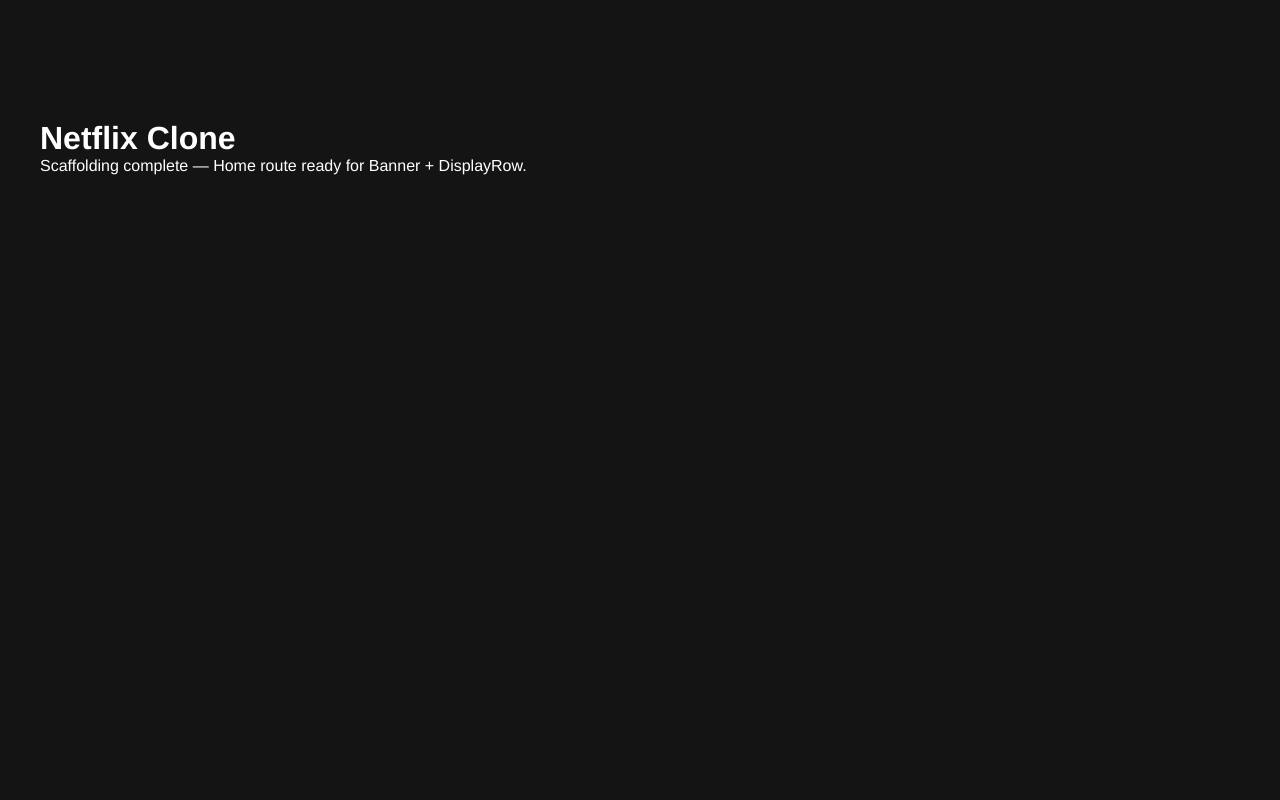
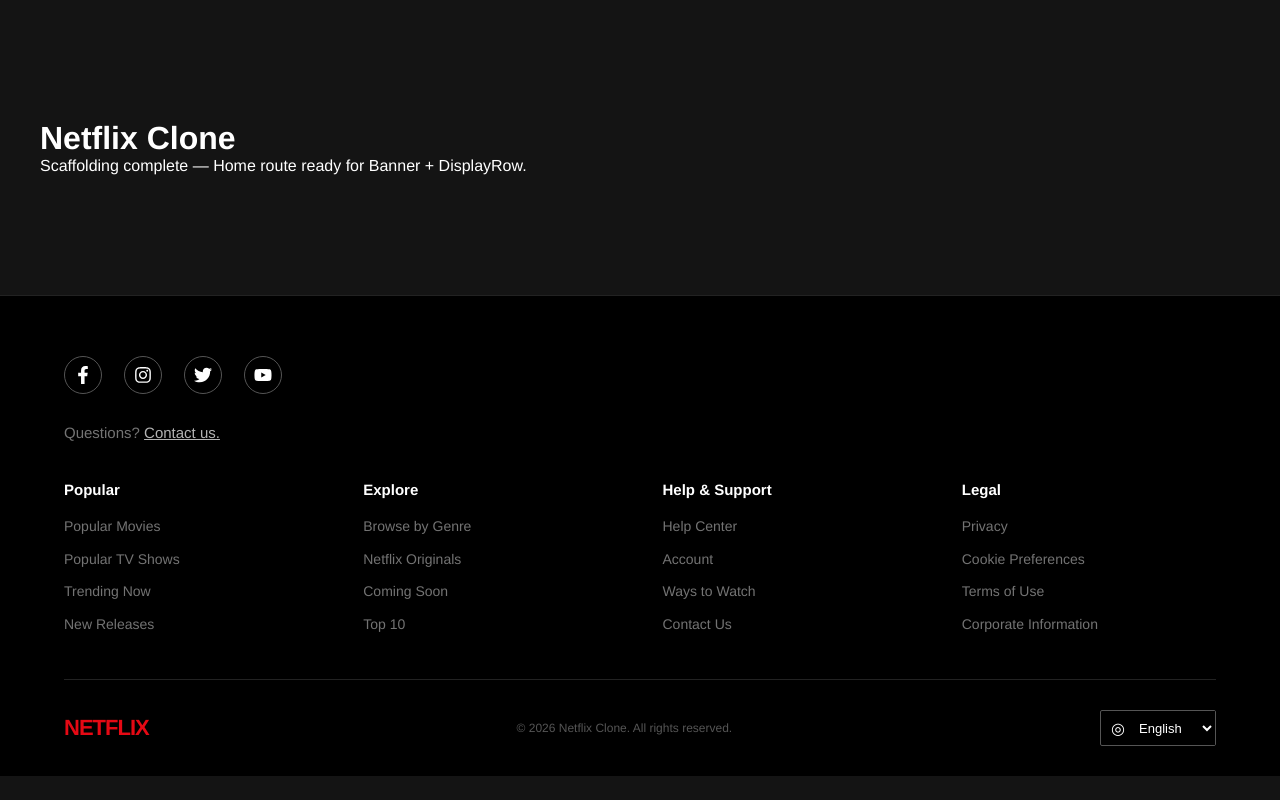
Before and after one commit to MekuanintT/Netflix_clone, a React (Vite) app: page / in a window 1280 px wide. Built offline with nearby package versions, Linux system fonts and the light colour scheme.

Commit message:
create footer folder,footer.jsx,footer.module.css and add content for footer.jsx

```diff
--- a/src/App.jsx
+++ b/src/App.jsx
@@ -1,7 +1,7 @@
 import { Routes, Route } from "react-router-dom";
 // Layout pieces will be added as they're built (Header in T-07, Footer in T-09)
 // import Header from "./components/Header/Header";
-// import Footer from "./components/Footer/Footer";
+import Footer from "./components/Footer/Footer.jsx";
 // import Home from "./components/Home/Home";
 
 function App() {
@@ -19,7 +19,7 @@
           }
         />
       </Routes>
-      {/* <Footer /> */}
+      <Footer />
     </div>
   );
 }
--- /dev/null
+++ b/src/components/Footer/footer.jsx
@@ -0,0 +1,134 @@
+import React from "react";
+import { FaFacebookF, FaInstagram, FaTwitter, FaYoutube } from "react-icons/fa";
+import styles from "./footer.module.css";
+
+const footerColumns = [
+  {
+    title: "Popular",
+    links: [
+      "Popular Movies",
+      "Popular TV Shows",
+      "Trending Now",
+      "New Releases",
+    ],
+  },
+  {
+    title: "Explore",
+    links: ["Browse by Genre", "Netflix Originals", "Coming Soon", "Top 10"],
+  },
+  {
+    title: "Help & Support",
+    links: ["Help Center", "Account", "Ways to Watch", "Contact Us"],
+  },
+  {
+    title: "Legal",
+    links: [
+      "Privacy",
+      "Cookie Preferences",
+      "Terms of Use",
+      "Corporate Information",
+    ],
+  },
+];
+
+const Footer = () => {
+  const handleLinkClick = (event) => {
+    event.preventDefault();
+  };
+
+  return (
+    <footer className={styles.footer}>
+      <div className={styles.container}>
+        {/* Social Links */}
+        <div className={styles.socialSection}>
+          <a
+            href="#"
+            className={styles.socialLink}
+            aria-label="Facebook"
+            onClick={handleLinkClick}
+          >
+            <FaFacebookF />
+          </a>
+
+          <a
+            href="#"
+            className={styles.socialLink}
+            aria-label="Instagram"
+            onClick={handleLinkClick}
+          >
+            <FaInstagram />
+          </a>
+
+          <a
+            href="#"
+            className={styles.socialLink}
+            aria-label="Twitter"
+            onClick={handleLinkClick}
+          >
+            <FaTwitter />
+          </a>
+
+          <a
+            href="#"
+            className={styles.socialLink}
+            aria-label="YouTube"
+            onClick={handleLinkClick}
+          >
+            <FaYoutube />
+          </a>
+        </div>
+
+        {/* Help Text */}
+        <p className={styles.questions}>
+          Questions?{" "}
+          <a href="#" onClick={handleLinkClick}>
+            Contact us.
+          </a>
+        </p>
+
+        {/* Footer Columns */}
+        <div className={styles.columns}>
+          {footerColumns.map((column) => (
+            <div className={styles.column} key={column.title}>
+              <h3 className={styles.columnTitle}>{column.title}</h3>
+
+              <ul className={styles.linkList}>
+                {column.links.map((link) => (
+                  <li key={link}>
+                    <a href="#" onClick={handleLinkClick}>
+                      {link}
+                    </a>
+                  </li>
+                ))}
+              </ul>
+            </div>
+          ))}
+        </div>
+
+        {/* Bottom Section */}
+        <div className={styles.bottomSection}>
+          <div className={styles.logo}>NETFLIX</div>
+
+          <p className={styles.copyright}>
+            © {new Date().getFullYear()} Netflix Clone. All rights reserved.
+          </p>
+
+          <div className={styles.languageSelector}>
+            <span className={styles.globe}>◎</span>
+            <select
+              className={styles.language}
+              defaultValue="English"
+              aria-label="Language"
+            >
+              <option value="English">English</option>
+              <option value="Spanish">Español</option>
+              <option value="French">Français</option>
+            </select>
+          </div>
+        </div>
+      </div>
+    </footer>
+  );
+};
+
+export default Footer;
--- /dev/null
+++ b/src/components/Footer/footer.module.css
@@ -0,0 +1,294 @@
+.footer {
+  width: 100%;
+  background: #000;
+  color: #737373;
+  border-top: 1px solid #222;
+  padding: 60px 0 30px;
+}
+
+.container {
+  width: min(90%, 1200px);
+  margin: 0 auto;
+}
+
+/* =========================
+   Social Section
+========================= */
+
+.socialSection {
+  display: flex;
+  align-items: center;
+  gap: 22px;
+  margin-bottom: 28px;
+}
+
+.socialLink {
+  width: 38px;
+  height: 38px;
+  display: flex;
+  align-items: center;
+  justify-content: center;
+
+  color: #fff;
+  font-size: 18px;
+  text-decoration: none;
+
+  border: 1px solid #555;
+  border-radius: 50%;
+
+  transition:
+    color 0.2s ease,
+    border-color 0.2s ease,
+    background-color 0.2s ease,
+    transform 0.2s ease;
+}
+
+.socialLink:hover {
+  color: #fff;
+  background: #e50914;
+  border-color: #e50914;
+  transform: translateY(-2px);
+}
+
+/* =========================
+   Questions
+========================= */
+
+.questions {
+  margin: 0 0 35px;
+  font-size: 15px;
+  line-height: 1.5;
+}
+
+.questions a {
+  color: #b3b3b3;
+  text-decoration: underline;
+  transition: color 0.2s ease;
+}
+
+.questions a:hover {
+  color: #fff;
+}
+
+/* =========================
+   Columns
+========================= */
+
+.columns {
+  display: grid;
+  grid-template-columns: repeat(4, 1fr);
+  gap: 45px;
+  padding-bottom: 45px;
+  border-bottom: 1px solid #222;
+}
+
+.columnTitle {
+  margin: 0 0 18px;
+
+  color: #fff;
+  font-size: 15px;
+  font-weight: 600;
+  line-height: 1.3;
+}
+
+.linkList {
+  display: flex;
+  flex-direction: column;
+  gap: 13px;
+
+  margin: 0;
+  padding: 0;
+
+  list-style: none;
+}
+
+.linkList a {
+  color: #737373;
+  font-size: 14px;
+  line-height: 1.4;
+  text-decoration: none;
+
+  transition:
+    color 0.2s ease,
+    padding-left 0.2s ease;
+}
+
+.linkList a:hover {
+  color: #fff;
+  padding-left: 3px;
+}
+
+/* =========================
+   Bottom Section
+========================= */
+
+.bottomSection {
+  display: flex;
+  align-items: center;
+  justify-content: space-between;
+  gap: 25px;
+
+  padding-top: 30px;
+}
+
+.logo {
+  color: #e50914;
+  font-size: 22px;
+  font-weight: 800;
+  letter-spacing: -1px;
+}
+
+.copyright {
+  margin: 0;
+
+  color: #555;
+  font-size: 12px;
+  text-align: center;
+}
+
+.languageSelector {
+  display: flex;
+  align-items: center;
+
+  height: 36px;
+
+  border: 1px solid #555;
+  border-radius: 2px;
+
+  background: #000;
+}
+
+.globe {
+  padding-left: 10px;
+  color: #fff;
+  font-size: 16px;
+}
+
+.language {
+  height: 100%;
+  padding: 0 10px;
+
+  border: none;
+  outline: none;
+
+  background: #000;
+  color: #fff;
+
+  font-size: 13px;
+  cursor: pointer;
+}
+
+.language option {
+  background: #000;
+  color: #fff;
+}
+
+/* =========================
+   Tablet
+========================= */
+
+@media (max-width: 900px) {
+  .footer {
+    padding: 50px 0 25px;
+  }
+
+  .columns {
+    grid-template-columns: repeat(2, 1fr);
+    gap: 40px 30px;
+  }
+
+  .bottomSection {
+    flex-wrap: wrap;
+  }
+
+  .copyright {
+    order: 3;
+    width: 100%;
+    text-align: left;
+  }
+}
+
+/* =========================
+   Mobile
+========================= */
+
+@media (max-width: 600px) {
+  .footer {
+    padding: 40px 0 25px;
+  }
+
+  .container {
+    width: 88%;
+  }
+
+  .socialSection {
+    gap: 14px;
+    margin-bottom: 25px;
+  }
+
+  .socialLink {
+    width: 35px;
+    height: 35px;
+    font-size: 16px;
+  }
+
+  .questions {
+    margin-bottom: 30px;
+    font-size: 14px;
+  }
+
+  .columns {
+    grid-template-columns: 1fr 1fr;
+    gap: 35px 20px;
+    padding-bottom: 35px;
+  }
+
+  .columnTitle {
+    font-size: 14px;
+    margin-bottom: 15px;
+  }
+
+  .linkList {
+    gap: 11px;
+  }
+
+  .linkList a {
+    font-size: 13px;
+  }
+
+  .bottomSection {
+    align-items: flex-start;
+    flex-direction: column;
+    gap: 20px;
+    padding-top: 25px;
+  }
+
+  .copyright {
+    order: initial;
+    width: auto;
+    text-align: left;
+  }
+
+  .languageSelector {
+    height: 34px;
+  }
+}
+
+/* =========================
+   Small Mobile
+========================= */
+
+@media (max-width: 400px) {
+  .columns {
+    grid-template-columns: 1fr;
+    gap: 28px;
+  }
+
+  .socialSection {
+    margin-bottom: 22px;
+  }
+
+  .questions {
+    font-size: 13px;
+  }
+}
```
